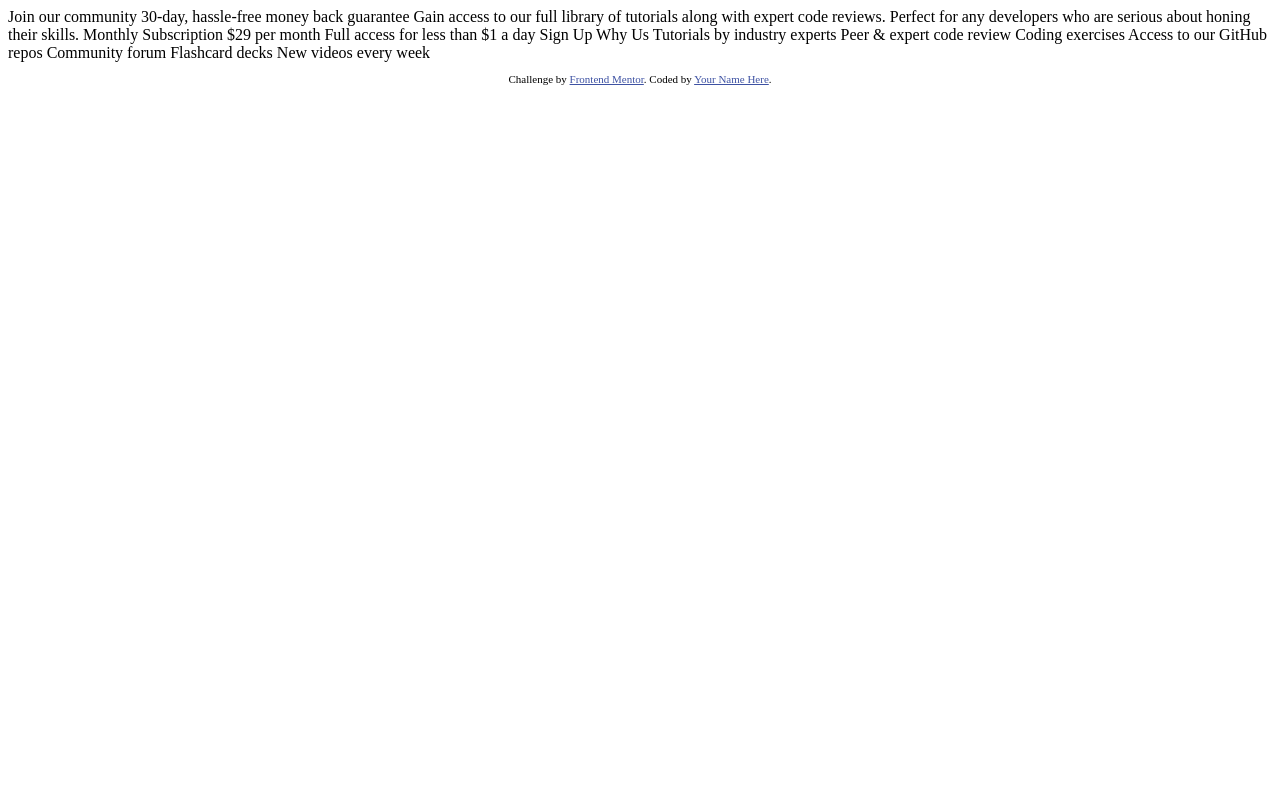
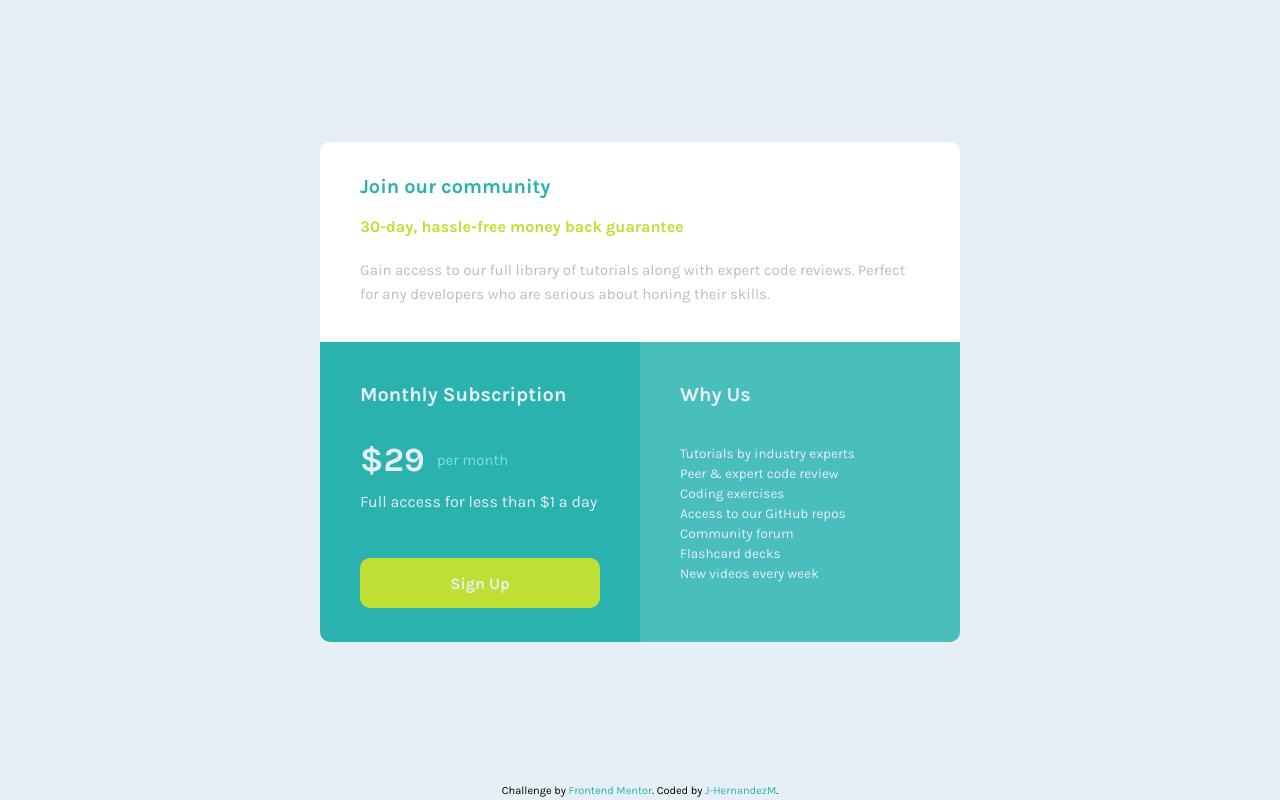
Before and after one commit to J-HernandezM/single-price-grid, a plain HTML site: page index.html in a window 1280 px wide. Drawn offline with Linux system fonts and the light colour scheme.

Commit message:
se finaliza estructura, estilos y readme

```diff
--- a/index.html
+++ b/index.html
@@ -2,48 +2,52 @@
 <html lang="en">
 <head>
   <meta charset="UTF-8">
-  <meta name="viewport" content="width=device-width, initial-scale=1.0"> <!-- displays site properly based on user's device -->
-
+  <meta name="viewport" content="width=device-width, initial-scale=1.0">
+  <link rel="stylesheet" href="./styles.css">
   <link rel="icon" type="image/png" sizes="32x32" href="./images/favicon-32x32.png">
 
   <title>Frontend Mentor | Single Price Grid Component</title>
-
-  <!-- Feel free to remove these styles or customise in your own stylesheet 👍 -->
   <style>
     .attribution { font-size: 11px; text-align: center; }
-    .attribution a { color: hsl(228, 45%, 44%); }
+    .attribution a { color:hsl(179, 62%, 43%); text-decoration: none;}
   </style>
 </head>
 <body>
-  Join our community
-
-  30-day, hassle-free money back guarantee
-
-  Gain access to our full library of tutorials along with expert code reviews.
-  Perfect for any developers who are serious about honing their skills.
-
-  Monthly Subscription
-
-  &dollar;29 per month
-
-  Full access for less than &dollar;1 a day
-
-  Sign Up
-
-  Why Us
-
-  Tutorials by industry experts
-  Peer &amp; expert code review
-  Coding exercises
-  Access to our GitHub repos
-  Community forum
-  Flashcard decks
-  New videos every week
-
+  <main class="main">
+    <div class="card">
+      <div class="card__join boxes">
+        <p class="card__title joinTitle">Join our community</p>
+        <p class="card__subtitle">30-day, hassle-free money back guarantee</p>
+        <p class="card__info joinInfo">  Gain access to our full library of tutorials along with expert code reviews.
+          Perfect for any developers who are serious about honing their skills.</p>
+      </div>
+      <div class="card__price boxes">
+        <p class="card__title priceTitle">  Monthly Subscription</p>
+        <div class="card__priceLine">
+          <p class="price"> &dollar;29</p>
+          <p class="card__info priceInfoMonth">per month</p>
+        </div>
+        <p class="card__subtitle priceInfo">  Full access for less than &dollar;1 a day</p>
+        <button class="btn">Sign Up</button>
+      </div>
+      <div class="card__why boxes">
+        <p class="card__title whyTitle">  Why Us</p>
+        <div class="card__info whyInfo">
+          <p class="whyRow">Tutorials by industry experts</p>
+          <p class="whyRow">Peer &amp; expert code review</p>
+          <p class="whyRow">Coding exercises</p>
+          <p class="whyRow">Access to our GitHub repos</p>
+          <p class="whyRow">Community forum</p>
+          <p class="whyRow">Flashcard decks</p>
+          <p class="whyRow">New videos every week</p>
+        </div>
+      </div>
+    </div>
+  </main>
   <footer>
     <p class="attribution">
       Challenge by <a href="https://www.frontendmentor.io?ref=challenge" target="_blank">Frontend Mentor</a>.
-      Coded by <a href="#">Your Name Here</a>.
+      Coded by <a href="https://github.com/J-HernandezM">J-HernandezM</a>.
     </p>
   </footer>
 </body>
--- /dev/null
+++ b/styles.css
@@ -0,0 +1,183 @@
+/* font */
+@import url('https://fonts.googleapis.com/css2?family=Karla:wght@400;700&display=swap');
+/* global */
+:root{
+    --cyan: hsl(179, 62%, 43%);
+    --cyan2: rgba(74,190,189,255);
+    --bright-yellow: hsl(71, 73%, 54%);
+    --light-gray: hsl(204, 43%, 93%);
+    --grayish-blue: hsl(218, 22%, 67%);
+    --info-gray2:rgba(186,189,198,255);
+    --info-price:#7ae1df;
+
+    --sm:15rem;
+    --md:16rem;
+    --lg: 20rem;
+    --xl:34rem;
+    --xs:13.5rem;
+    font-size: 6.25%;
+}
+*{
+    box-sizing: border-box;
+    padding: 0;
+    margin: 0;
+}
+body{
+    font-family: 'Karla', sans-serif;
+    background-color: var(--light-gray);
+}
+main{
+    display: grid;
+    place-items: center;
+
+    width: 100vw;
+    height: 98vh;
+}
+.card{
+    display: grid;
+    grid-template-rows: 36% 30% 34%;
+
+    width:335rem ;
+    height: 83%;
+    min-height: 700rem;
+
+    background-color: var(--light-gray);
+    border-radius: 5rem;
+}
+.card__title{
+    font-size: var(--lg);
+    font-weight: 700;
+}
+.joinTitle{
+    color: var(--cyan);
+}
+.priceTitle{
+    color: var(--light-gray);
+}
+.whyTitle{
+    color: var(--light-gray);
+}
+.card__subtitle{
+    font-size: var(--md);
+    font-weight: 700;
+    color: var(--bright-yellow);
+}
+.card__info{
+    font-size: var(--sm);
+    font-weight: 400;
+    color: var(--light-gray);
+    line-height: 24rem;
+}
+.joinInfo{
+    color: var(--info-gray2);
+}
+.whyInfo{
+    display: flex;
+    flex-direction: column;
+    justify-content: center;
+}
+.whyRow{
+    color: var(--light-gray);
+    line-height: 26rem;
+}
+.price{
+    margin-right: 12rem;
+
+    color: var(--light-gray);
+    font-weight: 700;
+    font-size: var(--xl);
+}
+.priceInfoMonth{
+    color: var(--info-price);
+}
+.priceInfo{
+    color: var(--light-gray);
+    font-weight: 400;
+}
+.boxes{
+    padding: 10rem 24rem 10rem 24rem;
+}
+.card__join{
+    display: grid;
+    grid-template-rows: 30% 15% 55%;
+    place-items: center start;
+
+    background-color: white;
+    border-radius: 10rem 10rem 0rem 0rem;
+}
+
+.card__price{
+    display: grid;
+    grid-template-rows: 25% 25% 20% 30%;
+    place-items: center start;
+
+    background-color: var(--cyan);
+}
+.card__price p:nth-child(3){
+    align-self: baseline;
+}
+.card__why{
+    display: grid;
+    grid-template-rows: 25% 75%;
+    place-items: center start;
+
+    padding-bottom: 24rem;
+
+    background-color: var(--cyan2);
+    border-radius: 0rem 0rem 10rem 10rem;
+}
+.card__priceLine{
+    display: flex;
+    align-items: center;
+}
+.btn{
+    width: 100%;
+    height: 50rem;
+
+    font-family: 'Karla', sans-serif;
+    font-weight: 700;
+    font-size: var(--md);
+    color: var(--light-gray);
+    background-color: var(--bright-yellow);
+    border-radius: 10rem;
+    border: none;
+}
+.btn:hover{
+    background-color:hsla(71, 73%, 54%, 0.808);
+
+}
+@media (min-width:1060px) {
+    .card{
+        grid-template-rows: 40% 60%;
+        grid-template-columns: 50% 50%;
+
+        max-width: 730rem;
+        width: 50%;
+        height: 65%;
+        max-height: 500rem;
+        min-height: 0;
+    }
+    .boxes{
+
+        padding: 20rem 40rem 20rem 40rem;
+    }
+    .card__join{
+        grid-template-rows: 30% 20% 50%;
+        grid-area: 1/1/2/3;
+    }
+    .card__price{
+        border-radius: 0rem 0rem 0rem 10rem;
+    }
+    .card__why{
+        border-radius: 0rem 0rem 10rem 0rem;
+        grid-template-rows: 17% 83%;
+    }
+    .card__why p:nth-child(1){
+        align-self: last baseline;
+    }
+    .whyRow{
+        line-height: 20rem;
+        font-size: var(--xs);
+    }
+
+}
```
Also changed, not shown: images/screenshot.png (added), 3 other files.
